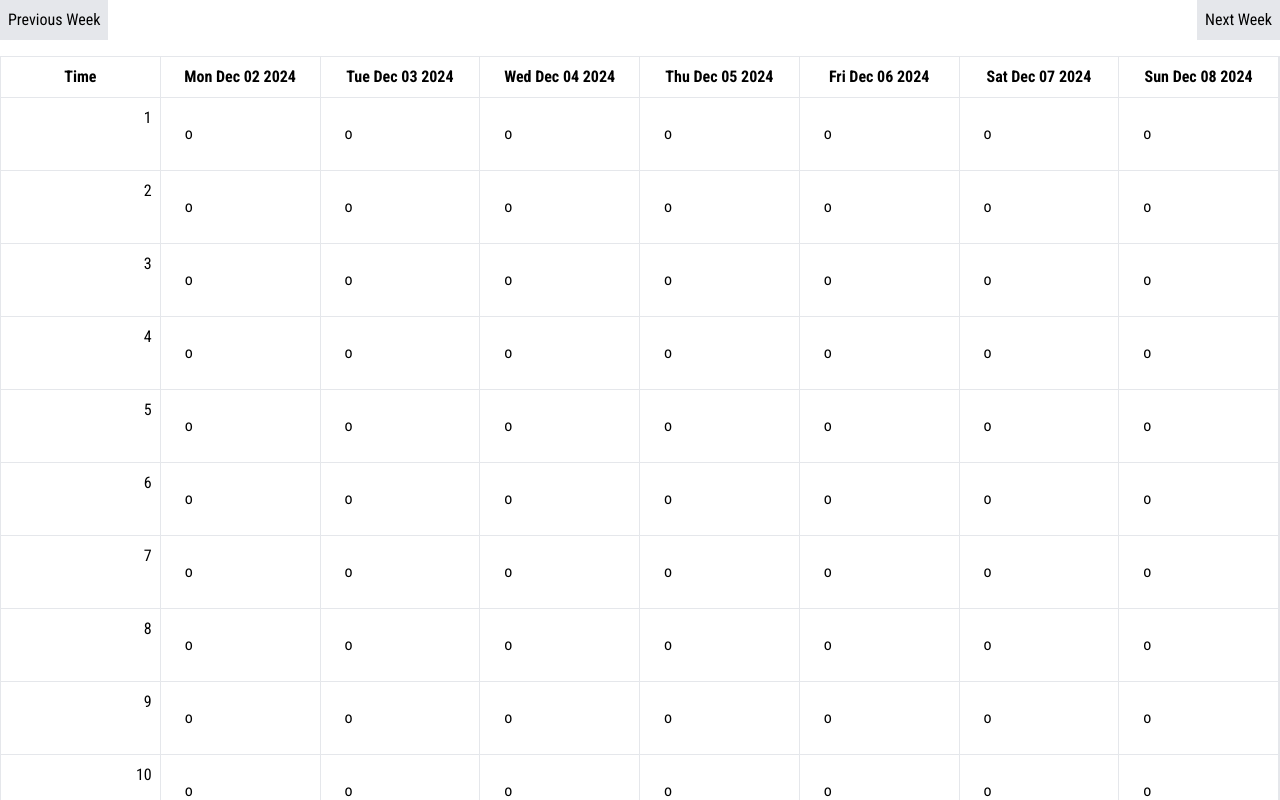
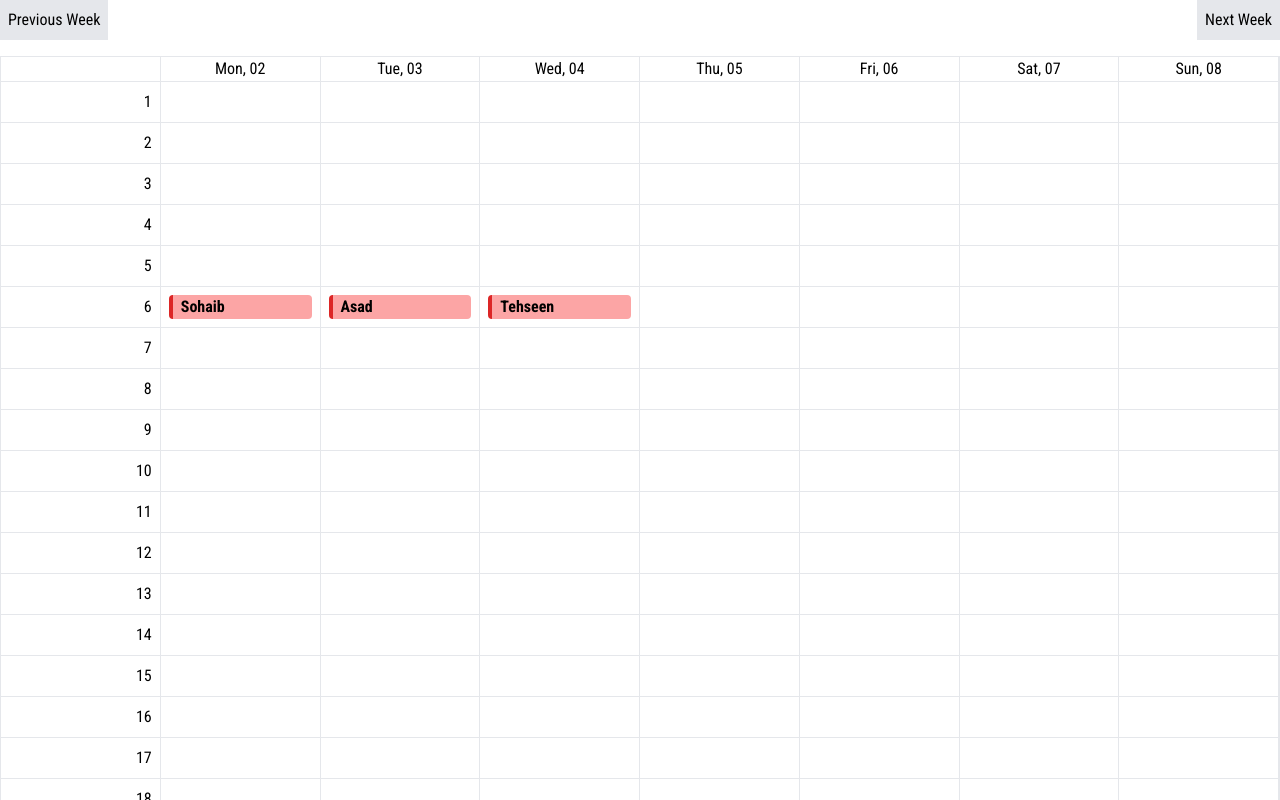
Before and after one commit to sohaibnayyar721/decotech-assignment, a Next.js app in the folder my-app/: page /practice in a window 1280 px wide. Shown: the top 800 px of the page. Built offline with nearby package versions, Linux system fonts and the light colour scheme.

Commit message:
show date on specific column

```diff
--- a/my-app/app/practice/page.tsx
+++ b/my-app/app/practice/page.tsx
@@ -1,7 +1,7 @@
 "use client"
 import React, { useState } from "react";
-import dynamic from 'next/dynamic'
 import AddEventModal from "../../components/modal";
+import { format, getHours } from 'date-fns'
 
 const WeeklyCalendar = () => {
 
@@ -40,13 +40,17 @@ const WeeklyCalendar = () => {
   let [modal, setModal] = useState(false)
   let [targetDate, setTargetDate] = useState(null)
 
-  console.log("target date: ", targetDate)
-  console.log("daysOfWeek: ", daysOfWeek)
-
   const handleOpenModal = (date) => {
     setModal(!modal)
-    setTargetDate(() => new Date(date))
+    setTargetDate(new Date(date))
   }
+
+  let givenDate = [
+    { name: 'Sohaib', date: 'Mon Dec 02 2024 11:58:50 GMT+0500 (Pakistan Standard Time)' },
+    { name: 'Sohaib', date: 'Mon Dec 02 2024 11:58:50 GMT+0500 (Pakistan Standard Time)' },
+    { name: 'Asad', date: 'Mon Dec 03 2024 11:58:50 GMT+0500 (Pakistan Standard Time)' },
+    { name: 'Tehseen', date: 'Mon Dec 04 2024 11:58:50 GMT+0500 (Pakistan Standard Time)' }
+  ]
 
   return (
     <div>
@@ -62,39 +66,44 @@ const WeeklyCalendar = () => {
 
       <div className="grid grid-cols-8 border">
 
-        <div className="p-2 font-bold border-r text-center">Time</div>
-        {daysOfWeek.map((day, index) => (
-          <div key={index} className="p-2 font-bold text-center border-r">
-            {day.toDateString()}
-          </div>
-        ))}
+        <div className="p-2 font-bold border-r text-center"></div>
+        {daysOfWeek.map((day, index) => {
+          let convertDate = new Date(day)
+          return (
+            <div key={index} className="text-center border-r">
+              {format(convertDate, '	EEE, dd')}
+            </div>
+          )
+        }
+        )}
 
-        {hours.map((hour, rowIndex) => (
-          <React.Fragment key={rowIndex}>
+        {hours.map((hour, hourIndex) => (
+
+          <React.Fragment key={hourIndex}>
             <div className="p-2 border-t border-r text-right">{hour}</div>
 
-            {daysOfWeek.map((day, colIndex) => {
-              let getSpecificDate = new Date(day)
+            {daysOfWeek.map((day, dayIndex) => {
+              let convertDay = new Date(day)
+
+              let extractEvent = givenDate.find((date) => {
+                let extractDate = new Date(date.date)
+                return (convertDay.toLocaleDateString() === extractDate.toLocaleDateString() &&
+                  hour === getHours(extractDate)
+                )
+              })
+
+              console.log(extractEvent)
+
               return (
-              <div onClick={() => handleOpenModal(new Date(day))} key={`${rowIndex}-${colIndex}`} className="p-2 border-t border-r">
-                <div className={` ${targetDate === getSpecificDate && 'bg-red-300' } w-full  p-4`}>
-                  {/* <p>{targetDate.toLocaleDateString()}</p> */}
-                  <p>o</p>
+                <div onClick={() => handleOpenModal(new Date(day))} key={`${hourIndex}-${dayIndex}`} className=" border-t border-r">
+                  <div className="p-2">
+                    {
+                      (extractEvent && extractEvent.name) && (
+                        <p className=" font-bold rounded pl-2 border-l-4 border-red-600 bg-red-300">{extractEvent && extractEvent.name}</p>
+                      )
+                    }
+                  </div>
                 </div>
-                {/* {Array.from({ length: 4 }, (_, quarterIndex) => {
-                  const minutes = quarterIndex * 15; // 0, 15, 30, 45
-                  const cellDateTime = new Date(day);
-                  cellDateTime.setHours(hour, minutes);
-                  return (
-                    <div
-                      key={quarterIndex}
-                      className="border-b border-gray-300 text-xs"
-                    >
-                      {cellDateTime.toLocaleString()}
-                    </div>
-                  );
-                })} */}
-              </div>
               )
             })}
           </React.Fragment>
--- a/my-app/components/dropDown.tsx
+++ b/my-app/components/dropDown.tsx
@@ -1,4 +1,5 @@
 import React, { useState } from "react";
+import {timeSlots} from '../lib/times'
 
 const Dropdown = () => {
 
@@ -14,7 +15,7 @@ const Dropdown = () => {
   };
 
   return (
-    <div className="relative w-64">
+    <div className="relative w-64 overflow-y-scroll">
       <input
         type="text"
         value={selectedOption}
@@ -25,8 +26,8 @@ const Dropdown = () => {
       />
 
       {isOpen && (
-        <ul className="absolute z-10 w-full mt-1 bg-white border border-gray-300 rounded-md shadow-lg">
-          {options.map((option, index) => (
+        <ul className=" absolute z-10 w-full mt-1 bg-white border border-gray-300 rounded-md shadow-lg">
+          {timeSlots.map((option, index) => (
             <li
               key={index}
               onClick={() => selectOption(option)}
--- a/my-app/components/modal.tsx
+++ b/my-app/components/modal.tsx
@@ -4,28 +4,29 @@ import CloseOutlinedIcon from "@mui/icons-material/CloseOutlined";
 import Dropdown from "./dropDown";
 import { useState } from "react";
 import BASE_URL from "../Base_URL";
-
+import { format } from 'date-fns'
+import { timeSlots } from "../lib/times";
 function AddEventModal({ targetDate, modal, setModal }) {
 
     let [data, setData] = useState('')
     let [loading, setLoading] = useState(false)
     let [error, setError] = useState('')
 
-    const postEventsDetails = async(data) => {
+    const postEventsDetails = async () => {
         setLoading(true)
-        try{
+        try {
             let response = await fetch(`${BASE_URL}/event`, {
                 method: "POST",
-                headers:{
+                headers: {
                     'Content-type': 'application/json'
                 },
-                body: JSON.stringify(data)
+                body: JSON.stringify({ date: new Date(targetDate) })
             })
-            if(!response.ok){
+            if (!response.ok) {
                 throw new Error('Unexpected Error Occurr')
             }
             setLoading(false)
-        }catch(err){
+        } catch (err) {
             setLoading(false)
         }
     }
@@ -44,7 +45,7 @@ function AddEventModal({ targetDate, modal, setModal }) {
                     <div className="flex flex-col">
 
                         <div className="flex items-center  gap-6 px-6 mt-10 ">
-                            <span className="font-semibold">Date: </span> {targetDate.toLocaleString('en-US')}
+                            <span className="font-semibold">Date: </span> {format(targetDate, 'EEEE, LLLL dd')}
                         </div>
 
                         <div className="flex items-center gap-6 px-6 mt-7 " >
@@ -55,12 +56,16 @@ function AddEventModal({ targetDate, modal, setModal }) {
                         <div className="px-3 flex items-center gap-6  mt-10 ">
                             <div className="flex flex-col gap-2">
                                 <h1 className="font-semibold">Start Time</h1>
-                                <Dropdown />
+                                {/* <Dropdown /> */}
+                                <input className="w-40 h-9 border-[2px] border-[#D9D9D9] rounded-lg p-2 shadow-lg text-black font-semibold" ></input>
+
                             </div>
 
                             <div className="flex flex-col gap-2">
                                 <h1 className="font-semibold">End Time</h1>
-                                <Dropdown />
+                                {/* <Dropdown /> */}
+                                <input className="w-40 h-9 border-[2px] border-[#D9D9D9] rounded-lg p-2 shadow-lg text-black font-semibold" ></input>
+
                             </div>
                         </div>
                     </div>
@@ -73,7 +78,8 @@ function AddEventModal({ targetDate, modal, setModal }) {
                     >
                         Cancel
                     </button>
-                    <button className=" bg-[#7B5AFF] rounded-full pl-6 pr-6 pt-2 pb-2 text-white">
+                    <button onClick={postEventsDetails} className=" bg-[#7B5AFF] rounded-full pl-6 pr-6 pt-2 pb-2 text-white">
+
                         Save
                     </button>
                 </div>
--- /dev/null
+++ b/my-app/lib/times.js
@@ -0,0 +1,26 @@
+export const timeSlots = [
+    "12:00 AM", "12:15 AM", "12:30 AM", "12:45 AM",
+    "01:00 AM", "01:15 AM", "01:30 AM", "01:45 AM",
+    "02:00 AM", "02:15 AM", "02:30 AM", "02:45 AM",
+    "03:00 AM", "03:15 AM", "03:30 AM", "03:45 AM",
+    "04:00 AM", "04:15 AM", "04:30 AM", "04:45 AM",
+    "05:00 AM", "05:15 AM", "05:30 AM", "05:45 AM",
+    "06:00 AM", "06:15 AM", "06:30 AM", "06:45 AM",
+    "07:00 AM", "07:15 AM", "07:30 AM", "07:45 AM",
+    "08:00 AM", "08:15 AM", "08:30 AM", "08:45 AM",
+    "09:00 AM", "09:15 AM", "09:30 AM", "09:45 AM",
+    "10:00 AM", "10:15 AM", "10:30 AM", "10:45 AM",
+    "11:00 AM", "11:15 AM", "11:30 AM", "11:45 AM",
+    "12:00 PM", "12:15 PM", "12:30 PM", "12:45 PM",
+    "01:00 PM", "01:15 PM", "01:30 PM", "01:45 PM",
+    "02:00 PM", "02:15 PM", "02:30 PM", "02:45 PM",
+    "03:00 PM", "03:15 PM", "03:30 PM", "03:45 PM",
+    "04:00 PM", "04:15 PM", "04:30 PM", "04:45 PM",
+    "05:00 PM", "05:15 PM", "05:30 PM", "05:45 PM",
+    "06:00 PM", "06:15 PM", "06:30 PM", "06:45 PM",
+    "07:00 PM", "07:15 PM", "07:30 PM", "07:45 PM",
+    "08:00 PM", "08:15 PM", "08:30 PM", "08:45 PM",
+    "09:00 PM", "09:15 PM", "09:30 PM", "09:45 PM",
+    "10:00 PM", "10:15 PM", "10:30 PM", "10:45 PM",
+    "11:00 PM", "11:15 PM", "11:30 PM", "11:45 PM"
+  ];
```
